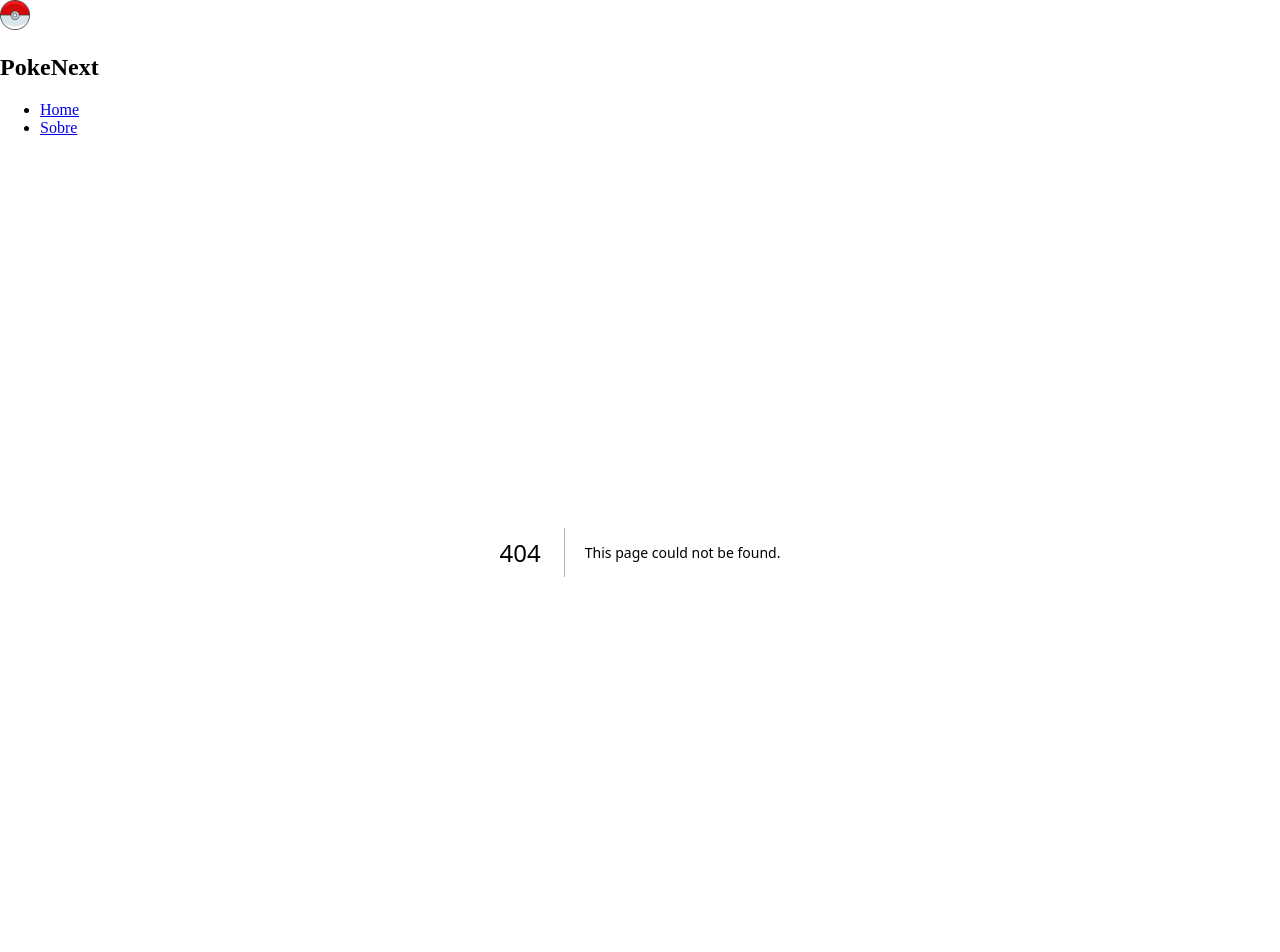
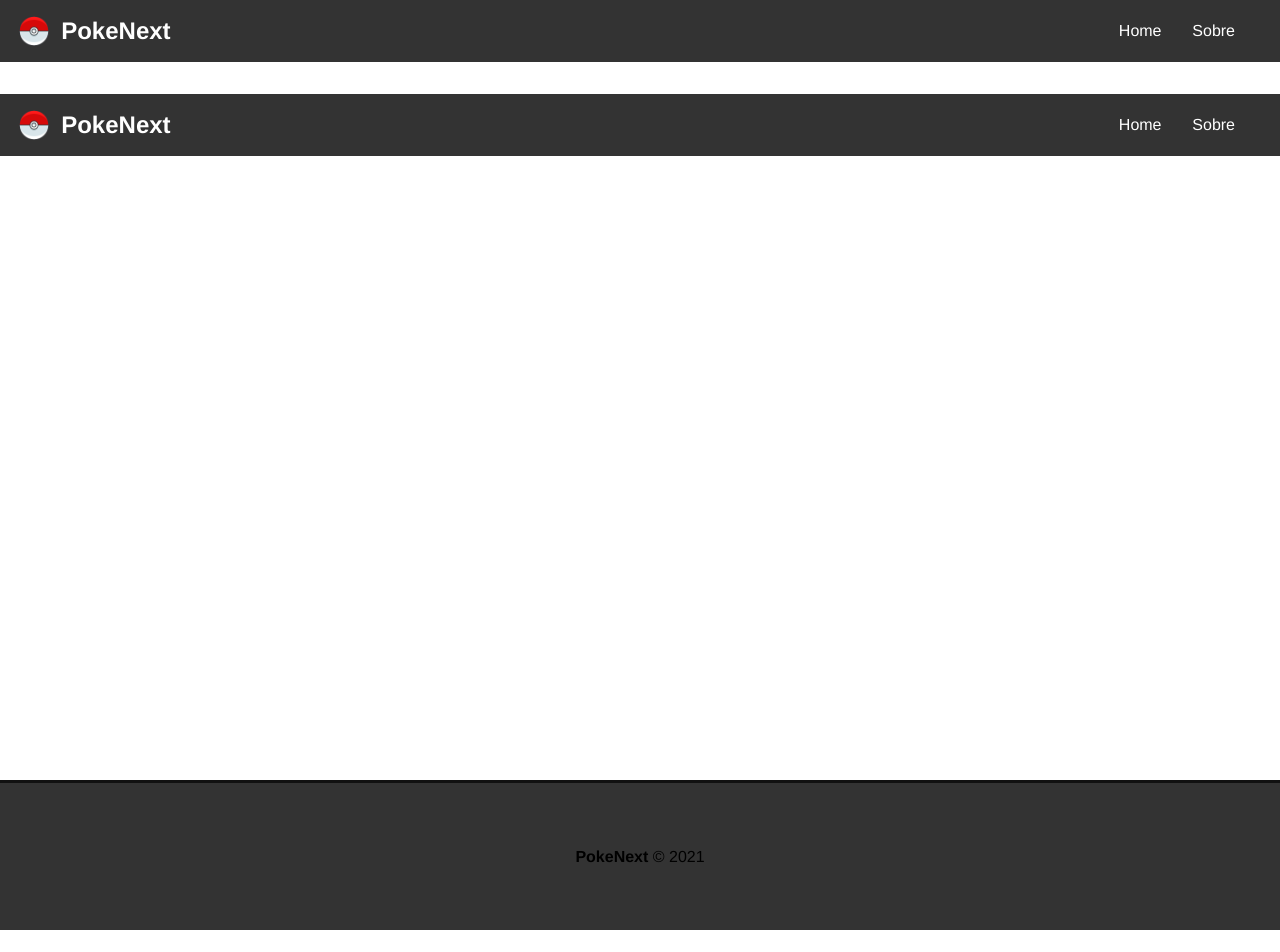
Before and after one commit to rubengyn/curso-next-pokedex, a Next.js app in the folder pokenext/: page /components/Layout in a window 1280 px wide. Before the commit this address had no page. Shown: the top 952 px of the page. Built offline with nearby package versions, Linux system fonts and the light colour scheme.

Commit message:
feat:Aula 21 - Criando página no sistema

```diff
--- a/pokenext/pages/_app.js
+++ b/pokenext/pages/_app.js
@@ -1,7 +1,7 @@
 
 import '../styles/globals.css'
 
-import Layout from '../components/Layout'
+import Layout from '../pages/components/Layout'
 
 function MyApp({ Component, pageProps }) {
   return (
--- a/pokenext/components/Footer.js
+++ b/pokenext/pages/components/Footer.js
@@ -1,6 +1,8 @@
+import styles from '../../styles/Footer.module.css'
+
 export default function Footer(){
     return (
-        <footer>
+        <footer className={styles.footer}>
             <p>
                 <span>PokeNext</span> &copy; 2021
             </p>
--- a/pokenext/components/Layout.js
+++ b/pokenext/pages/components/Layout.js
@@ -7,11 +7,11 @@ export default function Layout({ children }){
   return (
     <>
     <Head>
-      <link rel='shortcut icon' href='/images/favicon.ico'/>
+      <link rel='shortcut icon' href='../images/favicon.ico'/>
       <title>PokeNext</title>
     </Head>
       <Navbar />
-      <main>{children}</main>
+      <main className="main-container">{children}</main>
       <Footer />
     </>
   )
--- a/pokenext/components/Navbar.js
+++ b/pokenext/pages/components/Navbar.js
@@ -1,10 +1,12 @@
 import Link from 'next/link'
 import Image from 'next/image'
 
+import styles from '../../styles/Navbar.module.css'
+
 export default function Navbar() {
     return (
-        <nav>
-            <div>
+        <nav className={styles.navbar}>
+            <div className={styles.logo}>
                 <Image
                     src='/images/pokeball.png'
                     width='30'
@@ -13,7 +15,7 @@ export default function Navbar() {
                 />
                 <h1>PokeNext</h1>
             </div>
-            <ul>
+            <ul className={styles.link_items}>
                 <li>
                     <Link href='/'>
                         Home
--- /dev/null
+++ b/pokenext/styles/Footer.module.css
@@ -0,0 +1,13 @@
+.footer {
+    display: flex;
+    align-items: center;
+    justify-content: center;
+    background-color: #333;
+    height: 150px;
+    margin-top: 2em;
+    border-top: 3px solid #111;
+}
+
+.footer span {
+    font-weight: bold;
+}
--- /dev/null
+++ b/pokenext/styles/Navbar.module.css
@@ -0,0 +1,40 @@
+.navbar {
+    display: flex;
+    justify-content: space-between;
+    align-items: center;
+    padding: 1em 1.2em;
+    margin-bottom: 2em;
+    background-color:#333;
+    color: #fff;
+}
+
+.logo {
+  display: flex;
+  justify-content: center;
+  align-items: center;
+}
+
+.logo h1{
+  margin-left: .5em;
+}
+
+.link_items {
+  display: flex;
+  list-style: none;
+}
+
+.link_items li{
+  margin-right: 1.3em;
+}
+
+.link_items a {
+  color: #fff;
+  text-decoration: none;
+  padding: 5px;
+  transition: .4s;
+  border-bottom: 2px solid transparent;
+}
+
+.link_items a:hover {
+  border-color: #fff;
+}
--- a/pokenext/styles/globals.css
+++ b/pokenext/styles/globals.css
@@ -0,0 +1,10 @@
+* {
+    font-family: Helvetica;
+    margin: 0;
+    padding: 0;
+    box-sizing: border-box;
+}
+
+.main-container {
+    min-height: 70vh;
+}
```
Also changed, not shown: pokenext/styles/Home.module.css (added).
